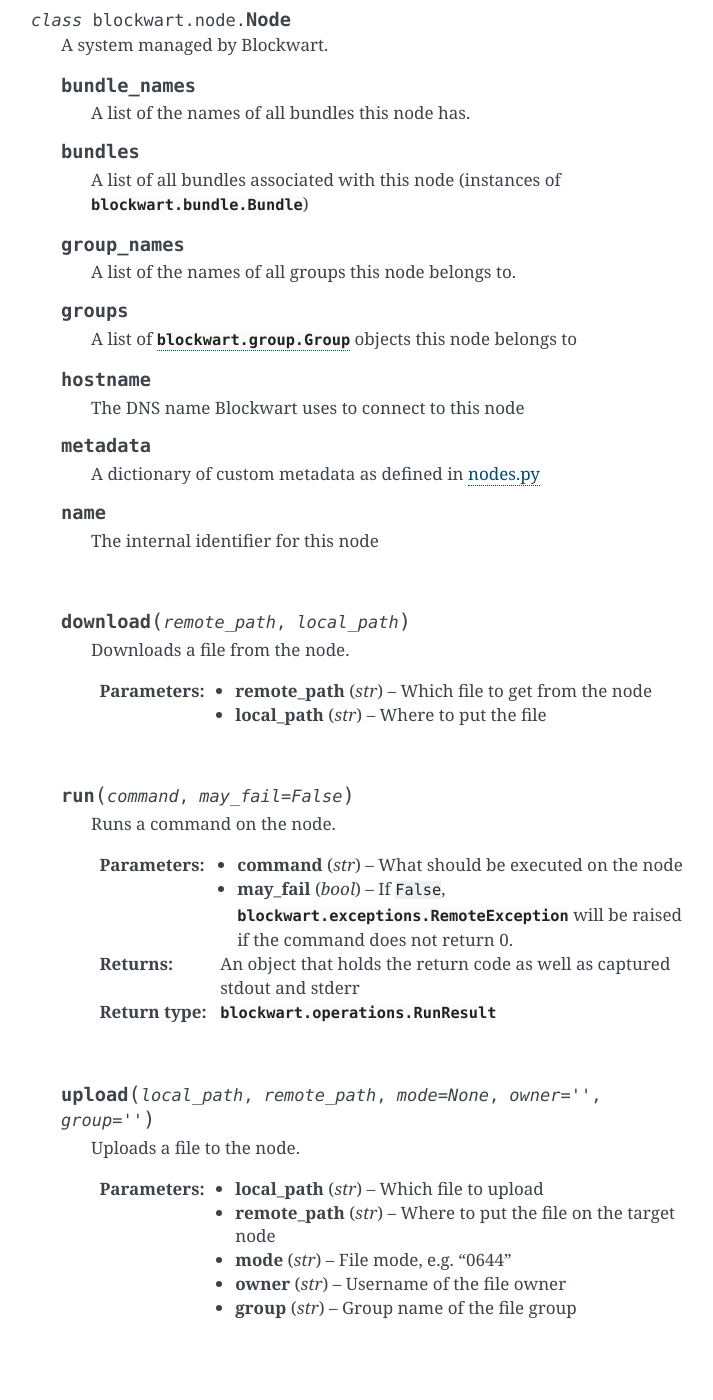
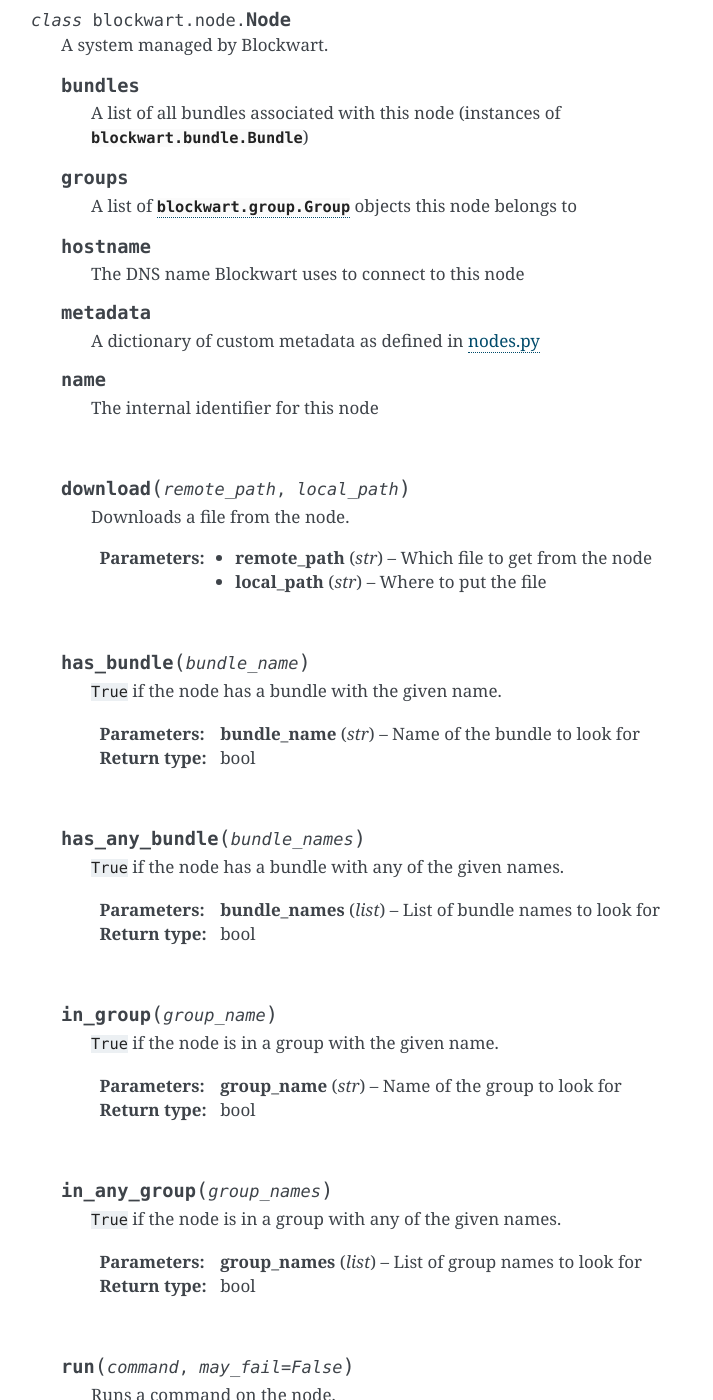
Before and after one commit to bundlewrap/bundlewrap, a Sphinx documentation site: the page built from doc/api.rst, in a window 1280 px wide and 1400 px high, scrolled down 1607 px. Shown: the whole window, without its empty margins (389-1102 px from the left). Built offline with Sphinx 7.4.7, drawn with Linux system fonts in a browser that asks for light colours; some of the changed text lies outside the part shown.

Commit message:
remove Node.[bundle|group]_names in favor of .has_bundle and .in_group

```diff
--- a/doc/api.rst
+++ b/doc/api.rst
@@ -88,17 +88,9 @@
 
 	A system managed by Blockwart.
 
-	.. py:attribute:: bundle_names
-
-		A list of the names of all bundles this node has.
-
 	.. py:attribute:: bundles
 
 		A list of all bundles associated with this node (instances of :py:class:`blockwart.bundle.Bundle`)
-
-	.. py:attribute:: group_names
-
-		A list of the names of all groups this node belongs to.
 
 	.. py:attribute:: groups
 
@@ -124,6 +116,42 @@
 
 		:param str remote_path: Which file to get from the node
 		:param str local_path: Where to put the file
+
+	|
+
+	.. py:method:: has_bundle(bundle_name)
+
+		``True`` if the node has a bundle with the given name.
+
+		:param str bundle_name: Name of the bundle to look for
+		:rtype: bool
+
+	|
+
+	.. py:method:: has_any_bundle(bundle_names)
+
+		``True`` if the node has a bundle with any of the given names.
+
+		:param list bundle_names: List of bundle names to look for
+		:rtype: bool
+
+	|
+
+	.. py:method:: in_group(group_name)
+
+		``True`` if the node is in a group with the given name.
+
+		:param str group_name: Name of the group to look for
+		:rtype: bool
+
+	|
+
+	.. py:method:: in_any_group(group_names)
+
+		``True`` if the node is in a group with any of the given names.
+
+		:param list group_names: List of group names to look for
+		:rtype: bool
 
 	|
 
```
Also changed, not shown: 1 other file.
